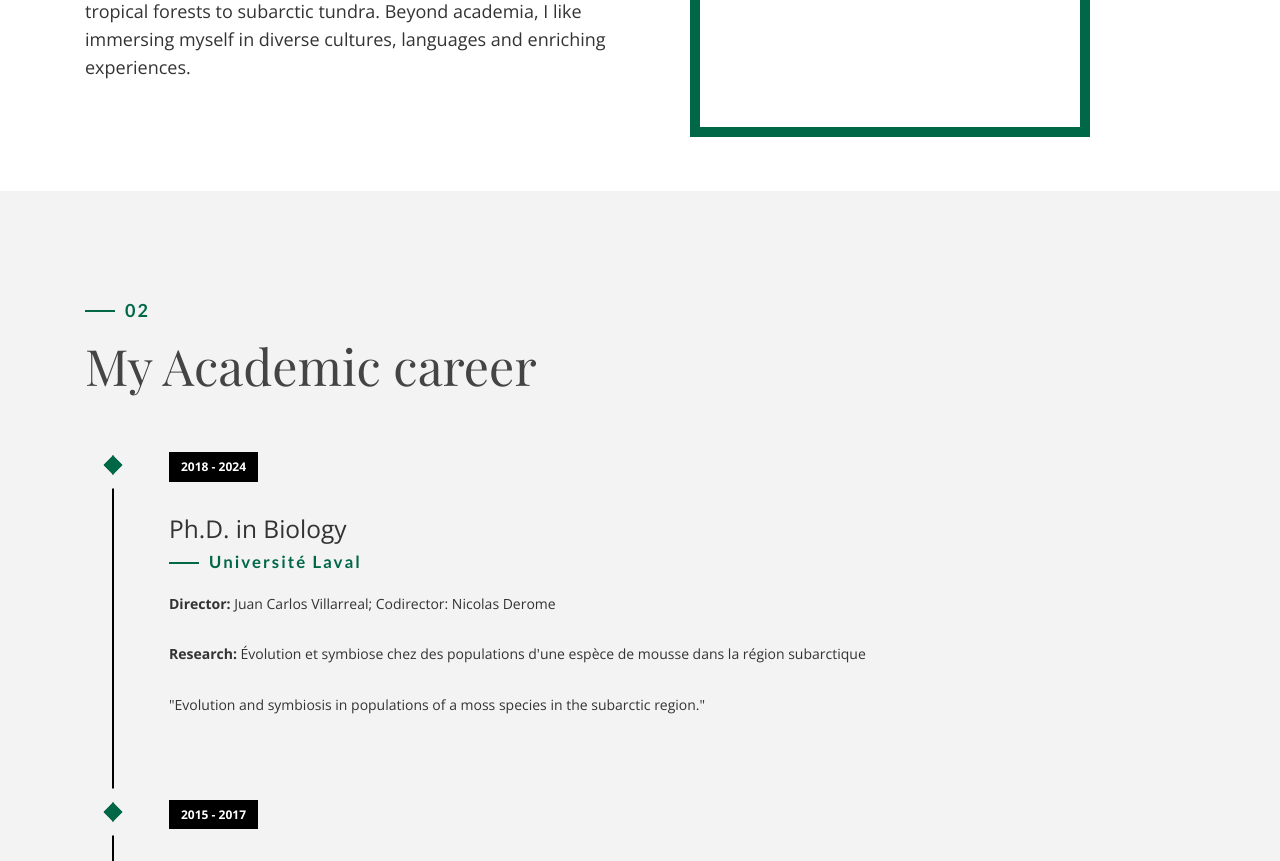
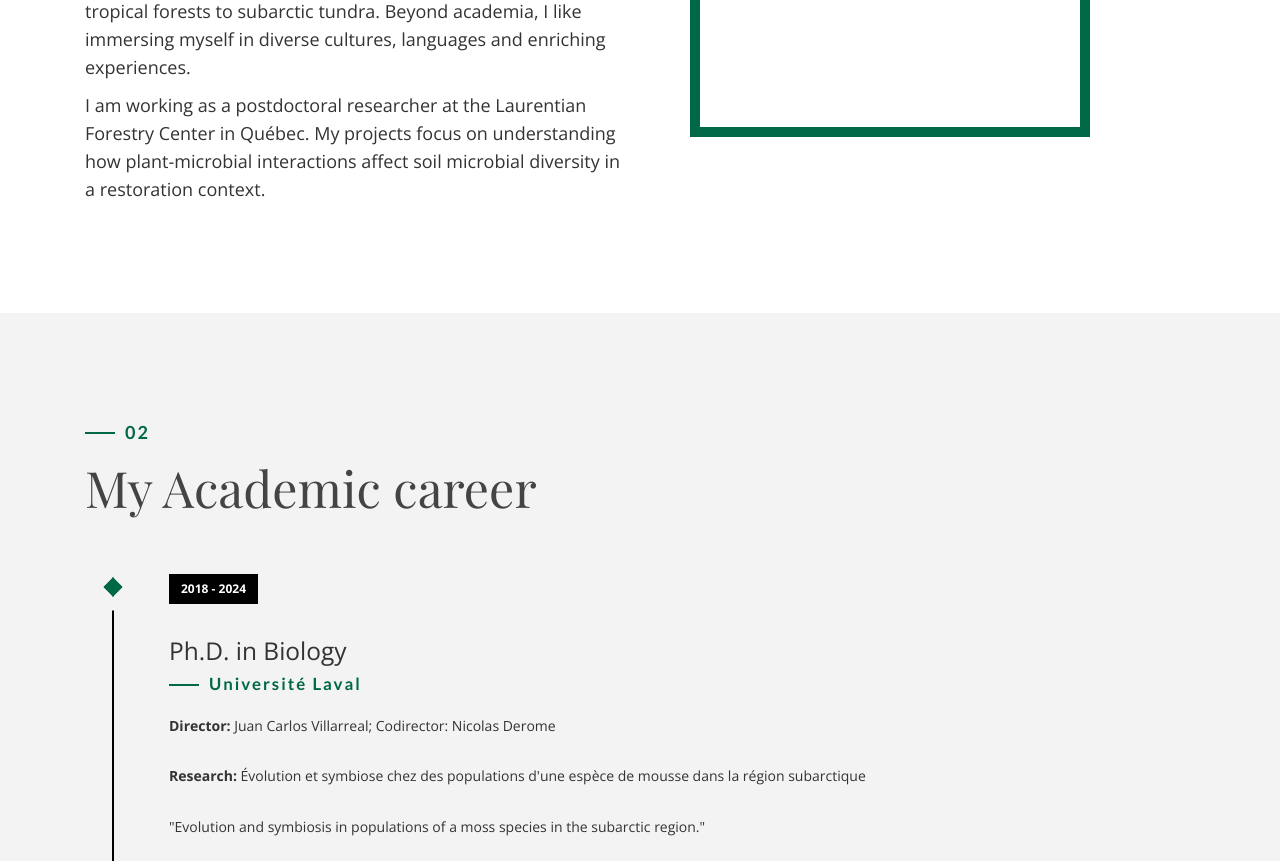
Before and after one commit to escolastico-ortizda/escolastico-ortizda.github.io, a plain HTML site: page index.html in a window 1280 px wide. Shown: the part 1203-2064 px from the top of the page. Drawn offline with nearby package versions, Linux system fonts and the light colour scheme; files whose address does not match are found by name; a web font is replaced by a local one.

Commit message:
Update index.html
Update current position at CFL

```diff
--- a/index.html
+++ b/index.html
@@ -69,7 +69,7 @@
                 <h1 class="size-50">About me</h1>
                 <div class="h-50"></div>
                 <p class="body-custom">Greetings! I'm Dennis Escolástico (he/him), an ecologist passionate about analyzing biodiversity patterns. I use cutting-edge methods like genotyping-by-sequencing and metabarcoding to unravel hidden diversity from genes to ecological interactions. My scientific journey has taken me from tropical forests to subarctic tundra. Beyond academia, I like immersing myself in diverse cultures, languages and enriching experiences. </p>
-
+                <p class="body-custom"> I am working as a postdoctoral researcher at the Laurentian Forestry Center in Québec. My projects focus on understanding how plant-microbial interactions affect soil microbial diversity in a restoration context. </p>
             </div>
             <div class="col-md-6 about-img-div">
                 <div class="about-border" data-aos="fade-up" data-aos-delay=".5"></div>
```
